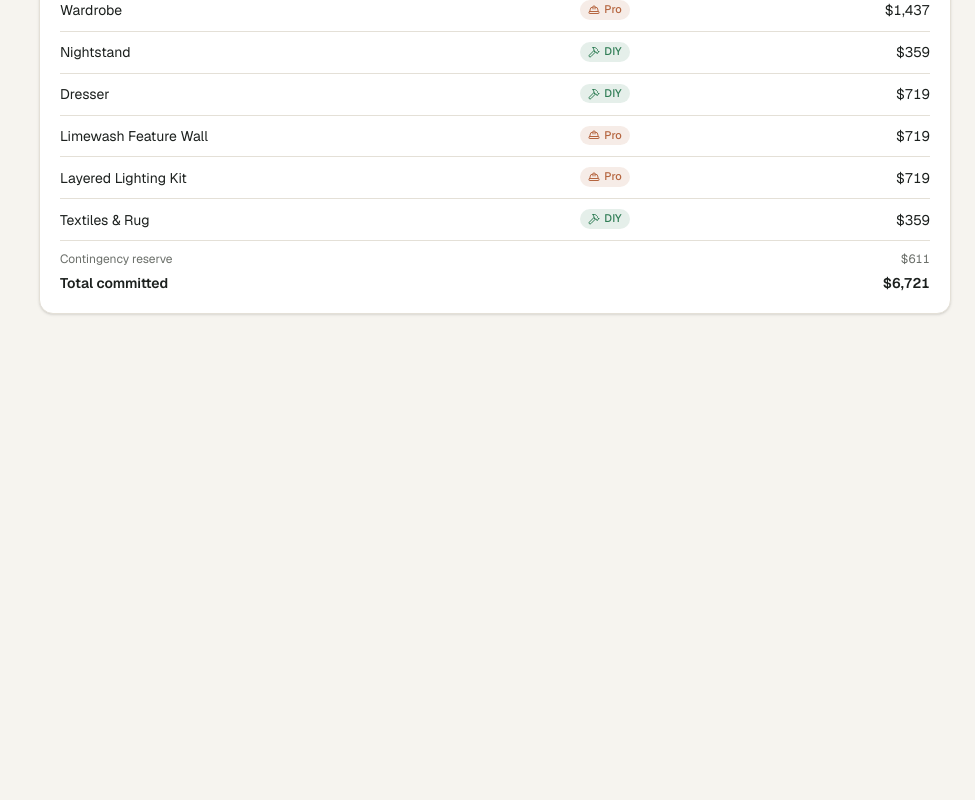
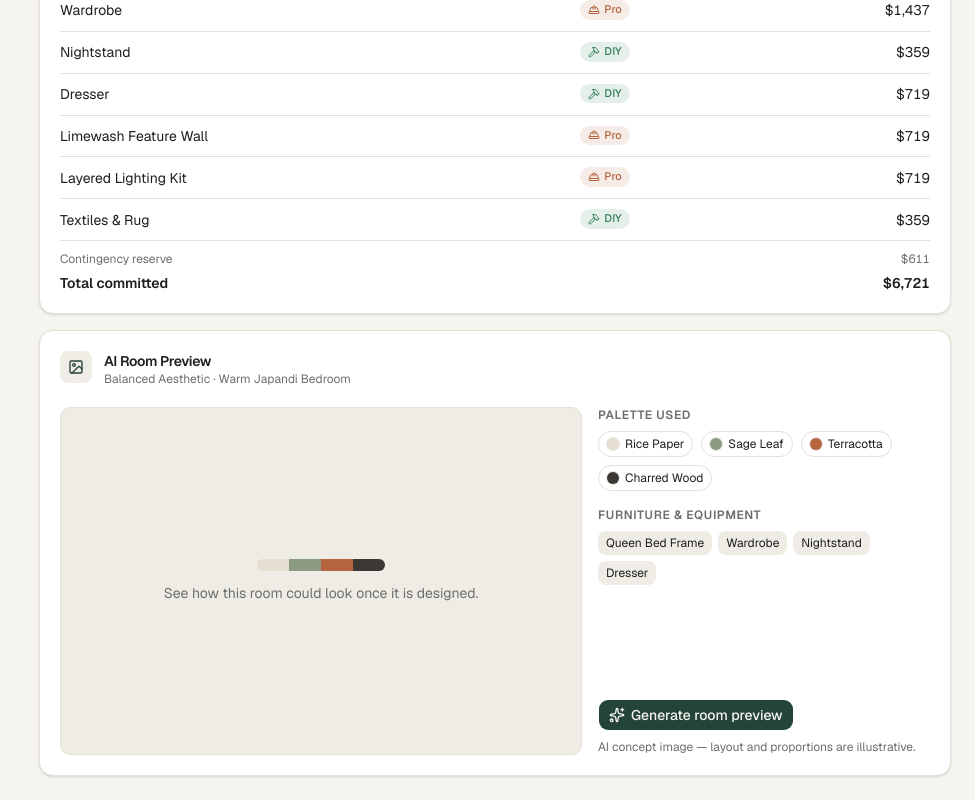
Before and after one commit to mgjreddy72829/DERE-AI, a Next.js app: page / in a window 1280 px wide. Shown: the part 1263-2063 px from the top of the page, without its empty margins (305-1280 px from the left). Before the commit the page ends 1601 px from the top, so only its background shows below. Built offline with nearby package versions, Linux system fonts and the light colour scheme.

Commit message:
feat: add room visualization and preview components
V0-Chat-Id: sRZl1E2BDqY

```diff
--- /dev/null
+++ b/app/actions/visualize-room.ts
@@ -0,0 +1,67 @@
+'use server'
+
+import { generateImage } from 'ai'
+import type { RoomSpecs, RoomType } from '@/lib/dere-types'
+import { generateDesigns, ROOM_TYPE_LABELS } from '@/lib/dere-generate'
+
+const ROOM_TYPES = Object.keys(ROOM_TYPE_LABELS) as RoomType[]
+
+const inRange = (n: unknown, min: number, max: number) =>
+  typeof n === 'number' && Number.isFinite(n) && n >= min && n <= max
+
+function validate(specs: RoomSpecs, optionIndex: number) {
+  return (
+    ROOM_TYPES.includes(specs.roomType) &&
+    inRange(specs.lengthFt, 4, 100) &&
+    inRange(specs.widthFt, 4, 100) &&
+    inRange(specs.ceilingFt, 6, 30) &&
+    inRange(specs.doors, 0, 10) &&
+    inRange(specs.windows, 0, 20) &&
+    inRange(specs.budgetUsd, 0, 10_000_000) &&
+    [0, 1, 2].includes(optionIndex)
+  )
+}
+
+export type VisualizeResult = { ok: true; src: string } | { ok: false; error: string }
+
+export async function visualizeRoom(specs: RoomSpecs, optionIndex: number): Promise<VisualizeResult> {
+  if (!validate(specs, optionIndex)) return { ok: false, error: 'Invalid room specs.' }
+
+  // Rebuild the design server-side so the prompt only ever contains generator output.
+  const option = generateDesigns(specs).options[optionIndex]
+  const { aesthetic } = option
+
+  const palette = aesthetic.color_swatches
+    .map((s) => `${s.role}: ${s.label ?? ''} (${s.hex})`)
+    .join('; ')
+  const furniture = aesthetic.key_furniture_items
+    .map((f) => (f.material_or_finish ? `${f.name} in ${f.material_or_finish}` : f.name))
+    .join('; ')
+
+  const prompt = [
+    `Photorealistic interior design visualization of a ${ROOM_TYPE_LABELS[specs.roomType].toLowerCase()}, ${aesthetic.decor_style_name} style.`,
+    `Room is ${specs.lengthFt} ft by ${specs.widthFt} ft with a ${specs.ceilingFt} ft ceiling, ${specs.doors} door(s) and ${specs.windows} window(s).`,
+    `Color palette strictly used on walls, textiles and finishes — ${palette}.`,
+    `Furniture and equipment shown: ${furniture}.`,
+    'Wide-angle eye-level view from the doorway, natural daylight, realistic proportions, uncluttered, architectural photography, no people, no text.',
+  ].join(' ')
+
+  try {
+    const { image } = await generateImage({
+      model: 'bfl/flux-2-pro',
+      prompt,
+      aspectRatio: '3:2',
+    })
+    return { ok: true, src: `data:${image.mediaType};base64,${image.base64}` }
+  } catch (err) {
+    console.error('[visualizeRoom]', err)
+    const message = err instanceof Error ? err.message : ''
+    if (/credit card/i.test(message)) {
+      return {
+        ok: false,
+        error: 'AI Gateway needs a credit card on file for your Vercel team to unlock free credits. Add one in Vercel → AI Gateway, then try again.',
+      }
+    }
+    return { ok: false, error: 'Could not generate the preview. Please try again.' }
+  }
+}
--- a/components/dere/dashboard.tsx
+++ b/components/dere/dashboard.tsx
@@ -9,6 +9,7 @@ import { OptionTabs } from './option-tabs'
 import { AestheticsCard } from './aesthetics-card'
 import { SpatialCard } from './spatial-card'
 import { BudgetCard } from './budget-card'
+import { RoomPreviewCard } from './room-preview-card'
 import { MaterialsView } from './materials-view'
 import { ContractorsView } from './contractors-view'
 import { ProjectsView, type SavedProject } from './projects-view'
@@ -51,6 +52,7 @@ export function Dashboard() {
   const [projects, setProjects] = useState<SavedProject[]>(SEED_PROJECTS)
   const [activeProjectId, setActiveProjectId] = useState(SEED_PROJECTS[0].id)
   const [panelKey, setPanelKey] = useState(0)
+  const [previewImages, setPreviewImages] = useState<Record<string, string>>({})
 
   const activeProject = projects.find((p) => p.id === activeProjectId) ?? projects[0]
   const { specs, optionIndex } = activeProject
@@ -147,6 +149,15 @@ export function Dashboard() {
               <AestheticsCard aesthetic={active.aesthetic} />
               <SpatialCard ergonomics={active.ergonomics} />
               <BudgetCard budget={active.budget} maxBudgetInr={response.room_summary.max_budget_inr} />
+              <RoomPreviewCard
+                option={active}
+                specs={specs}
+                optionIndex={optionIndex}
+                cacheKey={`${activeProject.id}-${optionIndex}-${JSON.stringify(specs)}`}
+                images={previewImages}
+                onImage={(key, src) => setPreviewImages((prev) => ({ ...prev, [key]: src }))}
+                className="lg:col-span-2 2xl:col-span-3"
+              />
             </div>
           </main>
         </div>
--- /dev/null
+++ b/components/dere/room-preview-card.tsx
@@ -0,0 +1,127 @@
+'use client'
+
+import { useState, useTransition } from 'react'
+import { ImageIcon, Loader2, RefreshCw, Sparkles } from 'lucide-react'
+import type { DesignOption, RoomSpecs } from '@/lib/dere-types'
+import { visualizeRoom } from '@/app/actions/visualize-room'
+import { Button } from '@/components/ui/button'
+import { DashboardCard } from './dashboard-card'
+
+interface RoomPreviewCardProps {
+  option: DesignOption
+  specs: RoomSpecs
+  optionIndex: number
+  cacheKey: string
+  images: Record<string, string>
+  onImage: (key: string, src: string) => void
+  className?: string
+}
+
+export function RoomPreviewCard({ option, specs, optionIndex, cacheKey, images, onImage, className }: RoomPreviewCardProps) {
+  const [pendingKey, setPendingKey] = useState<string | null>(null)
+  const [error, setError] = useState<{ key: string; message: string } | null>(null)
+  const [, startTransition] = useTransition()
+
+  const src = images[cacheKey]
+  const isPending = pendingKey === cacheKey
+  const errorMessage = error?.key === cacheKey ? error.message : null
+  const { aesthetic } = option
+
+  const generate = () => {
+    const key = cacheKey
+    setPendingKey(key)
+    setError(null)
+    startTransition(async () => {
+      const result = await visualizeRoom(specs, optionIndex)
+      if (result.ok) onImage(key, result.src)
+      else setError({ key, message: result.error })
+      setPendingKey((k) => (k === key ? null : k))
+    })
+  }
+
+  return (
+    <DashboardCard
+      icon={ImageIcon}
+      title="AI Room Preview"
+      subtitle={`${option.option_name} · ${aesthetic.decor_style_name}`}
+      className={className}
+    >
+      <div className="flex flex-col gap-4 md:flex-row">
+        <div className="relative aspect-[3/2] w-full overflow-hidden rounded-lg border border-border bg-secondary md:w-3/5">
+          {src ? (
+            // eslint-disable-next-line @next/next/no-img-element -- data URL from the server action
+            <img
+              src={src}
+              alt={`AI-generated preview of the ${aesthetic.decor_style_name} design using the selected palette and furniture`}
+              className={`size-full object-cover transition-opacity ${isPending ? 'opacity-40' : ''}`}
+            />
+          ) : (
+            <div className="flex size-full flex-col items-center justify-center gap-3 p-6 text-center">
+              <div className="flex h-3 w-32 overflow-hidden rounded-full" aria-hidden="true">
+                {aesthetic.color_swatches.map((s) => (
+                  <span key={s.role} className="flex-1" style={{ backgroundColor: s.hex }} />
+                ))}
+              </div>
+              <p className="max-w-xs text-sm text-muted-foreground">
+                {isPending
+                  ? 'Rendering your room with this palette and furniture…'
+                  : 'See how this room could look once it is designed.'}
+              </p>
+            </div>
+          )}
+          {isPending ? (
+            <div className="absolute inset-0 flex items-center justify-center" role="status">
+              <Loader2 className="size-6 animate-spin text-primary" aria-hidden="true" />
+              <span className="sr-only">Generating room preview</span>
+            </div>
+          ) : null}
+        </div>
+
+        <div className="flex min-w-0 flex-1 flex-col gap-4">
+          <div>
+            <h4 className="text-xs font-semibold uppercase tracking-wider text-muted-foreground">Palette used</h4>
+            <ul className="mt-2 flex flex-wrap gap-2">
+              {aesthetic.color_swatches.map((s) => (
+                <li key={s.role} className="flex items-center gap-1.5 rounded-full border border-border px-2 py-1 text-xs">
+                  <span className="size-3 rounded-full ring-1 ring-black/10" style={{ backgroundColor: s.hex }} aria-hidden="true" />
+                  {s.label ?? s.hex}
+                </li>
+              ))}
+            </ul>
+          </div>
+
+          <div>
+            <h4 className="text-xs font-semibold uppercase tracking-wider text-muted-foreground">Furniture & equipment</h4>
+            <ul className="mt-2 flex flex-wrap gap-1.5">
+              {aesthetic.key_furniture_items.map((f) => (
+                <li key={f.name} className="rounded-md bg-secondary px-2 py-1 text-xs">
+                  {f.name}
+                </li>
+              ))}
+            </ul>
+          </div>
+
+          <div className="mt-auto flex flex-col gap-2">
+            <Button onClick={generate} disabled={isPending} className="w-full sm:w-auto sm:self-start">
+              {isPending ? (
+                <Loader2 className="animate-spin" aria-hidden="true" />
+              ) : src ? (
+                <RefreshCw aria-hidden="true" />
+              ) : (
+                <Sparkles aria-hidden="true" />
+              )}
+              {isPending ? 'Generating…' : src ? 'Regenerate preview' : 'Generate room preview'}
+            </Button>
+            {errorMessage ? (
+              <p className="text-xs text-destructive" role="alert">
+                {errorMessage}
+              </p>
+            ) : (
+              <p className="text-xs text-muted-foreground">AI concept image — layout and proportions are illustrative.</p>
+            )}
+          </div>
+        </div>
+      </div>
+    </DashboardCard>
+  )
+}
--- a/package.json
+++ b/package.json
@@ -11,6 +11,7 @@
   "dependencies": {
     "@base-ui/react": "^1.5.0",
     "@vercel/analytics": "1.6.1",
+    "ai": "^7.0.130",
     "class-variance-authority": "^0.7.1",
     "clsx": "^2.1.1",
     "lucide-react": "^1.16.0",
```
Also changed, not shown: 1 other file (tests, documents, lock files or other folders).
